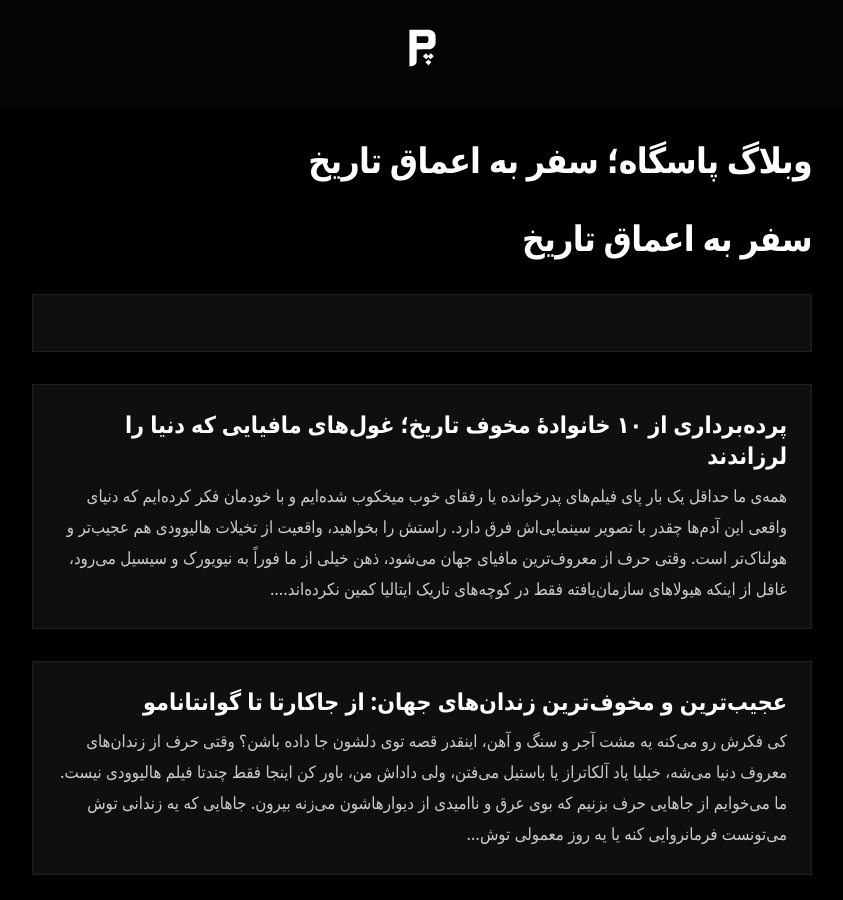
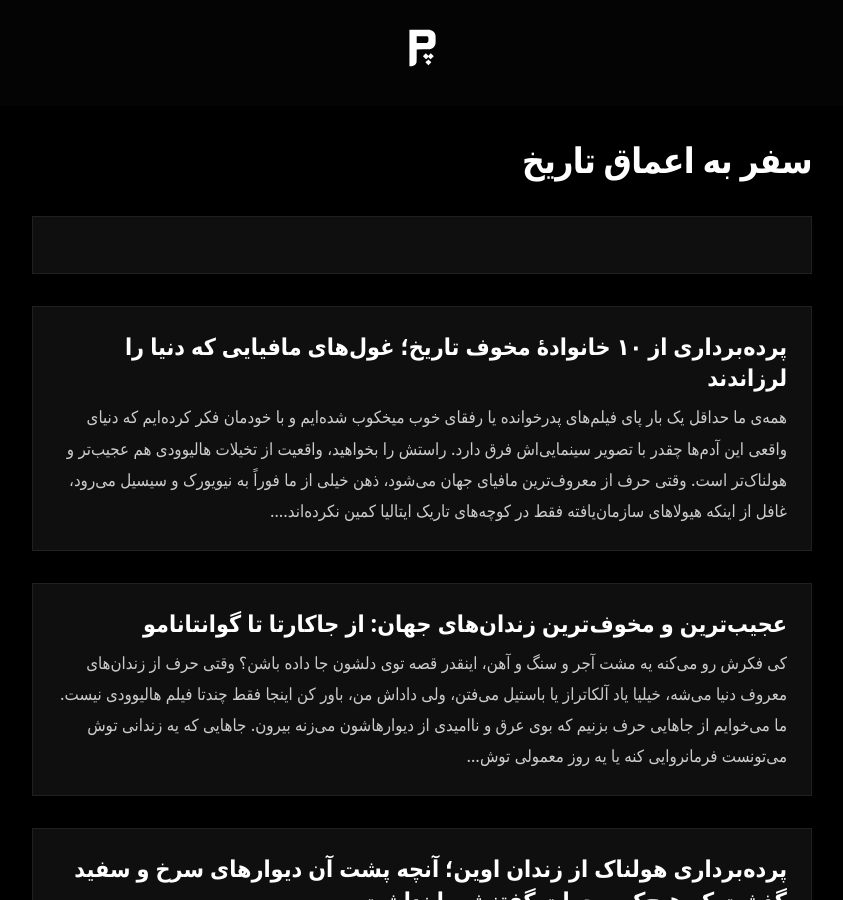
Before and after one commit to darkblog/darkblog.github.io, a Jekyll site: the page built from index.html, in a window 1280 px wide and 900 px high. Shown: the whole window, without its empty margins (218-1061 px from the left). Built offline with Jekyll 4.4.1, drawn with Linux system fonts in a browser that asks for light colours.

Commit message:
Update index.html

```diff
--- a/index.html
+++ b/index.html
@@ -1,12 +1,11 @@
 ---
 layout: default
 title: "وبلاگ پاسگاه؛ سفر به اعماق تاریخ"
+display_title: "سفر به اعماق تاریخ"
 description: "پاسگاه، وبلاگی برای سفر به اعماق تاریخ. روایتگر لحظه‌های از یاد رفته و کاشف ردپای انسان در هزارتوی روزگار"
 is_home: true
 ---
 
-<section class="posts-section" aria-labelledby="page-title-heading">
-  <h1 id="page-title-heading" class="page-title">سفر به اعماق تاریخ</h1>
 <div class="posts-list">
     {% for post in site.posts limit: 100 %}
     <a href="{{ post.url }}" class="post-card" aria-label="{{ post.title }}">
@@ -17,4 +16,3 @@
     </a>
     {% endfor %}
 </div>
-</section>
```
Lines whose indentation alone changed are shown as unchanged.
